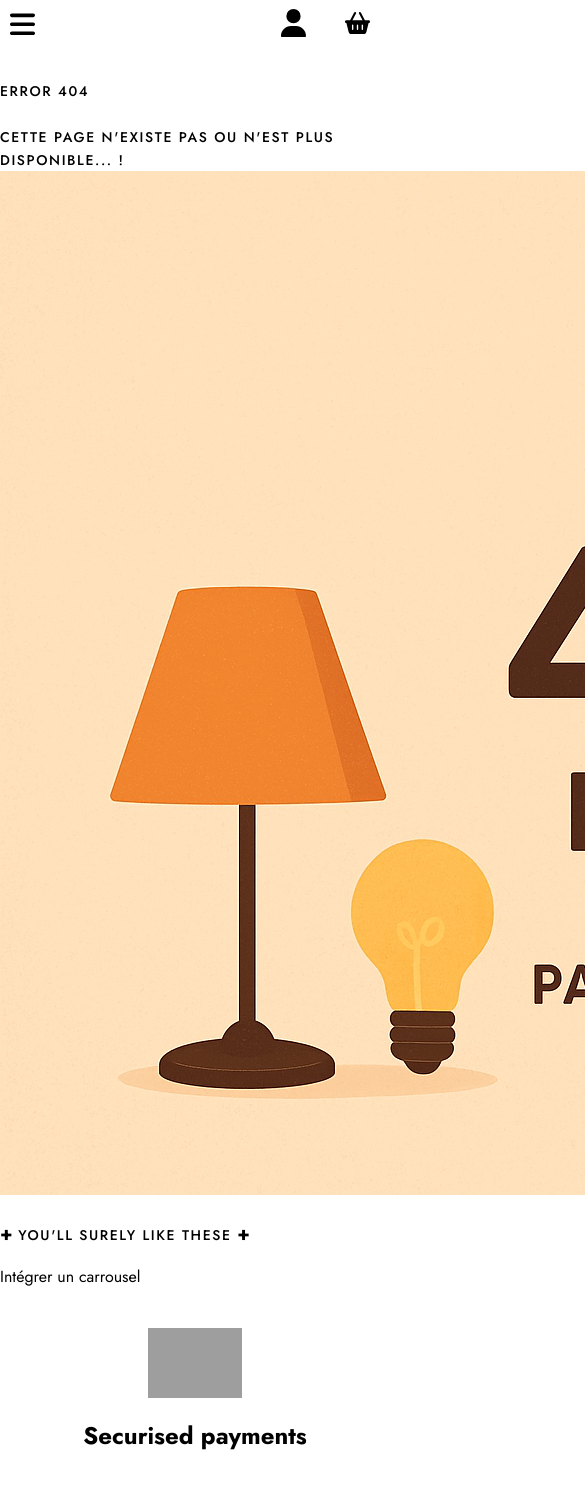
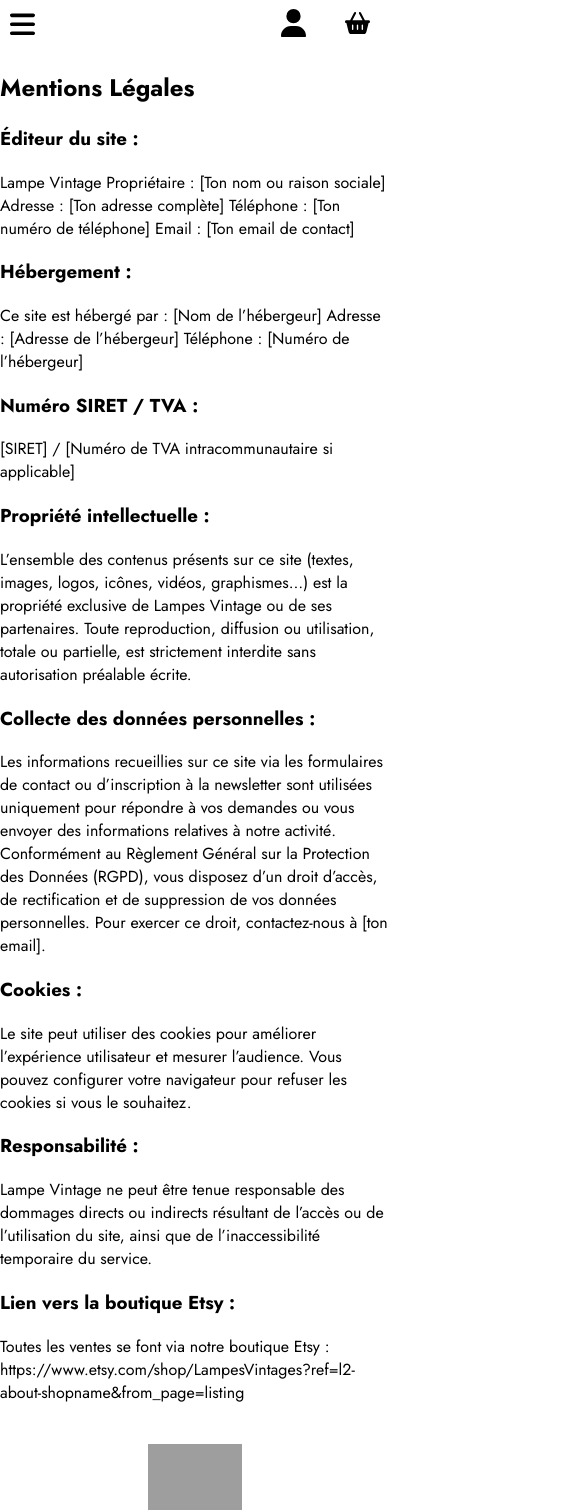
Before and after one commit to CeliaPiou/Vintage-Lamps-React, a React (Vite) app in the folder front/: page /mentions-legales in a window 390 px wide. Shown: the top 1510 px of the page, 585 px wide, since content can reach past the window. Built offline with nearby package versions, Linux system fonts and the light colour scheme; no server answers; grey boxes are pictures that could not be loaded.

Commit message:
Modifications sur la page Home, réparations de liens + ajout des mentions legales et liens en footer

```diff
--- a/front/src/App.jsx
+++ b/front/src/App.jsx
@@ -17,6 +17,9 @@ import OurCategories from './PAGES/CATEGORIES/OurCategories'
 import DetailCategory from './PAGES/CATEGORIES/DetailCategory'
 import Panier from './PAGES/PANIER/Panier'
 import Paiement from './PAGES/PANIER/Paiement'
+
+import MentionsLegales from './PAGES/PAGES-FOOTER/MentionsLegales'
+
 import Error from './PAGES/Error'
 
 //-- Dashboard Materials
@@ -64,6 +67,8 @@ function App() {
         <Route path="/products/:id" element={<DetailProduct />} />
         <Route path="/categories/:id" element={<DetailCategory />} />
 
+        <Route path="/mentions-legales" element={<MentionsLegales />} />
+
         <Route path='*' element={<Error/>} />
 
       </Route>
--- a/front/src/COMPONENTS/TEMPLATES/Footer.jsx
+++ b/front/src/COMPONENTS/TEMPLATES/Footer.jsx
@@ -1,4 +1,5 @@
 import React from 'react'
+import { Link } from 'react-router-dom'
 
 const Footer = () => {
 
@@ -35,17 +36,33 @@ const Footer = () => {
           <div className='text-center w-30'>
             <div>
                 <h2>Contact</h2>
-                <p><em>Blablabla</em></p>
+                <p><em>Besoin d’aide ou simplement envie d’échanger sur nos trouvailles vintage ? Contactez-nous !</em></p>
             </div>
 
             <div>
-              <p>email@email.fr</p>
+              <p>leydier2020@email.fr</p>
               <p>+331 0203 0405</p>
-              <p>Jaures</p>
+              <p>Métro Jaures, Paris</p>
             </div>
 
             <div>
-              Etsy - FB - Insta
+            {/* <!-- Etsy --> */}
+            <a href="https://www.etsy.com/shop/LampesVintages?ref=l2-about-shopname&from_page=listing" target="_blank" rel="noopener noreferrer">
+              <svg width="32" height="32" viewBox="0 0 512 512">
+                <circle cx="256" cy="256" r="256" fill="#F16521"/>
+                <text x="50%" y="60%" text-anchor="middle" fill="white" font-size="200" font-family="Arial" dy=".35em">E</text>
+              </svg>
+            </a>
+
+              {/* <!-- Facebook --> */}
+              <a href="#" target="_blank" rel="noopener noreferrer">
+                <img src="path/to/facebook-logo.png" alt="Lampes Vintage sur Facebook" width="32" height="32"/>
+              </a>
+
+              {/* <!-- Instagram --> */}
+              <a href="https://www.instagram.com/lampesvintages/" target="_blank" rel="noopener noreferrer">
+                <img src="path/to/instagram-logo.png" alt="Lampes Vintage sur Instagram" width="32" height="32"/>
+              </a>
             </div>
 
           </div>
@@ -56,15 +73,16 @@ const Footer = () => {
               <p>Conditions générales de vente</p>
               <p>Questions fréquentes</p>
               <p>Informations sur les livraisons</p>
-              <p>Mentions légales</p>
+              <Link to ={{pathname: `/mentions-legales`}}>
+                <p>Mentions légales</p>
+              </Link>
 
           </div>
 
           <div className='text-center w-30'>
             <h2>Newsletter</h2>
-            <p>Lorem ipsum dolor sit amet consectetur adipisicing elit.
-              Asperiores corporis excepturi modi laborum quibusdam
-              architecto, suscipit esse obcaecati doloribus!</p>
+            <p>Découvrez en avant-première nos lampes anciennes rénovées
+              et laissez-vous inspirer par le charme du design vintage</p>
 
             <div>
               <input type="text" placeholder="Votre email"></input>
--- a/front/src/COMPONENTS/TEMPLATES/style.scss
+++ b/front/src/COMPONENTS/TEMPLATES/style.scss
@@ -475,6 +475,10 @@ a {
 //// TABLETTES
 @media screen and (max-width:1024px) {
 
+    .typewriter {
+        font-size: 2rem !important;
+    }
+
     #secondary-nav {
 
         #search-input {
--- a/front/src/PAGES/HOME/ContainerLinks.jsx
+++ b/front/src/PAGES/HOME/ContainerLinks.jsx
@@ -1,29 +1,37 @@
 import React from 'react'
 import './style.scss'
+import { Link } from 'react-router-dom'
 
 const ContainerLinks = () => {
+
   return (
 
     <>
 
       <section id="container-links"  className='flex mt-big justify-center'>
 
+        <Link to={{ pathname : `/products`}}>
           <div className=''>
             <img
               src="https://i.ibb.co/r2KVYgP1/erasebg-transformed-1.webp"
               alt="modernist art deco glass lamp"
               width={250}/>
-          <button className='btn4'>Glass shade lamps</button>
+            {/* <button className='btn4'>Voir les nouveautés</button> */}
+            <p>Voir les nouveautés</p>
           </div>
+        </Link>
 
+        <Link to={{ pathname : `/products`}}>
           <div className=''>
-        <button className='btn4'>Metal shade lamps</button>
+          {/* <button className='btn4'>Voir les petits prix</button> */}
+          <p>Voir les petits prix</p>
 
             <img
               src="https://i.ibb.co/DfhtSdnb/erasebg-transformed-3.webp"
               alt="vintage mid-century rockabilly lamp"
               width={250}/>
           </div>
+        </Link>
 
 
         {/* <div id='metal-card' className='card'>
--- a/front/src/PAGES/HOME/HomeAboutMe.jsx
+++ b/front/src/PAGES/HOME/HomeAboutMe.jsx
@@ -1,5 +1,5 @@
 import React from 'react'
-
+import { Link } from 'react-router-dom'
 import gradient from '../../assets/img/gradient.svg'
 
 const HomeAboutMe = () => {
@@ -11,13 +11,15 @@ const HomeAboutMe = () => {
 
             <div>
                 <h2>A propos</h2>
-                <p>  </p>
+                <p> Notre passion : raviver la beauté des lampes anciennes et faire découvrir aux amateurs de lumière et de design ces pièces uniques qui traversent le temps, du verre artisanal aux métaux travaillés, en passant par les chefs-d’œuvre des maîtres verriers. </p>
+                <Link to={{pathname: `/about`}}>
                     <button className='btn4'>En savoir plus
                         <img
                             src={gradient}
                             width={500}
                             className='btn-effect'></img>
                     </button>
+                </Link>
             </div>
 
         </section>
@@ -26,9 +28,7 @@ const HomeAboutMe = () => {
 
             <div className='text-center w-50'>
                 <h2>Respect et tradition</h2>
-                <p>Some of these lamps are one hundred years old and over
-                (a time when planned obsolescence didn't mean anything)
-                and will last just as long or longer if they are properly taken care of.</p>
+                <p>Certaines de ces lampes ont cent ans et plus (à une époque où l’obsolescence programmée n’avait aucun sens) et dureront tout autant, voire plus, si elles sont correctement entretenues.</p>
             </div>
 
         </section>
--- a/front/src/PAGES/HOME/HomeDelivery.jsx
+++ b/front/src/PAGES/HOME/HomeDelivery.jsx
@@ -15,12 +15,9 @@ const HomeDelivery = () => {
         </div>
 
         <div className='droite flex'>
-            <h3>Choose a pick-up option, for a greener and more connected experience</h3>
-            <p>Why wait for a delivery when you can pick up your order right in Paris ?
-            By choosing pick-up, you help reduce carbon emissions, avoid unnecessary packaging,
-            and contribute to a more sustainable future. Plus, you’re supporting local businesses and creating a stronger community connection.
-            Make a positive impact today—skip the delivery and come pick up your order!</p>
-            <button className='btn4'>Know more</button>
+            <h3>Choisissez l’option de retrait pour une expérience plus écologique et connectée</h3>
+            <p>Pourquoi attendre une livraison alors que vous pouvez récupérer votre commande directement à Paris ? En choisissant le retrait, vous contribuez à réduire les émissions de carbone, à éviter les emballages inutiles et à participer à un avenir plus durable. De plus, vous soutenez les commerces locaux et renforcez le lien avec votre communauté. Agissez positivement dès aujourd’hui : passez la livraison et venez chercher votre commande !</p>
+            <button className='btn4'>En savoir plus</button>
         </div>
 
     </section>
--- a/front/src/PAGES/HOME/HomeLatestProducts.jsx
+++ b/front/src/PAGES/HOME/HomeLatestProducts.jsx
@@ -110,7 +110,7 @@ const HomeLatestProducts = () => {
                 ))}
             </div>
 
-            <Link to={{ pathname: `/news` }}>
+            <Link to={{ pathname: `/products` }}>
                 <button className='btn4'>Toutes les nouveautés
                 <img
                         src={gradient}
--- a/front/src/PAGES/HOME/style.scss
+++ b/front/src/PAGES/HOME/style.scss
@@ -14,14 +14,34 @@
     div {
         border-radius: 15px;
         display: flex;
-        flex-direction: row-reverse;
+        position: relative;
+        // flex-direction: row-reverse;
         justify-content: space-around;
         align-items: center;
         background-color: #252525;
 
-        width: 100%;
+        width: 50vw;
         max-width: 500px;
         height: 300px;
+
+        p {
+            color: yellow;
+            font-weight: bold;
+            text-transform: uppercase;
+            font-family: var.$font-big;
+            position: absolute;
+            background-color: rgba(255, 255, 255, 0.158);
+            max-width: 90%;
+            font-size: 2rem;
+            text-align: center;
+            z-index: 1;
+            padding: 10px;
+            border-radius: 8px;
+        }
+        p:hover {
+            color: black;
+            background-color: rgba(255, 255, 255, 0.479);
+        }
     }
 
     img {
--- /dev/null
+++ b/front/src/PAGES/PAGES-FOOTER/MentionsLegales.jsx
@@ -0,0 +1,43 @@
+import React from 'react'
+
+const MentionsLegales = () => {
+return (
+    <div>
+        <h2>Mentions Légales</h2>
+
+        <h3>Éditeur du site :</h3>
+        Lampe Vintage
+        Propriétaire : [Ton nom ou raison sociale]
+        Adresse : [Ton adresse complète]
+        Téléphone : [Ton numéro de téléphone]
+        Email : [Ton email de contact]
+
+        <h3>Hébergement :</h3>
+        Ce site est hébergé par :
+        [Nom de l’hébergeur]
+        Adresse : [Adresse de l’hébergeur]
+        Téléphone : [Numéro de l’hébergeur]
+
+        <h3>Numéro SIRET / TVA :</h3>
+        [SIRET] / [Numéro de TVA intracommunautaire si applicable]
+
+        <h3>Propriété intellectuelle :</h3>
+        L’ensemble des contenus présents sur ce site (textes, images, logos, icônes, vidéos, graphismes…) est la propriété exclusive de Lampes Vintage ou de ses partenaires. Toute reproduction, diffusion ou utilisation, totale ou partielle, est strictement interdite sans autorisation préalable écrite.
+
+        <h3>Collecte des données personnelles :</h3>
+        Les informations recueillies sur ce site via les formulaires de contact ou d’inscription à la newsletter sont utilisées uniquement pour répondre à vos demandes ou vous envoyer des informations relatives à notre activité. Conformément au Règlement Général sur la Protection des Données (RGPD), vous disposez d’un droit d’accès, de rectification et de suppression de vos données personnelles. Pour exercer ce droit, contactez-nous à [ton email].
+
+        <h3>Cookies :</h3>
+        Le site peut utiliser des cookies pour améliorer l’expérience utilisateur et mesurer l’audience. Vous pouvez configurer votre navigateur pour refuser les cookies si vous le souhaitez.
+
+        <h3>Responsabilité :</h3>
+        Lampe Vintage ne peut être tenue responsable des dommages directs ou indirects résultant de l’accès ou de l’utilisation du site, ainsi que de l’inaccessibilité temporaire du service.
+
+        <h3>Lien vers la boutique Etsy :</h3>
+        Toutes les ventes se font via notre boutique Etsy : https://www.etsy.com/shop/LampesVintages?ref=l2-about-shopname&from_page=listing
+
+    </div>
+)
+}
+
+export default MentionsLegales
```
Lines whose indentation alone changed are shown as unchanged.
